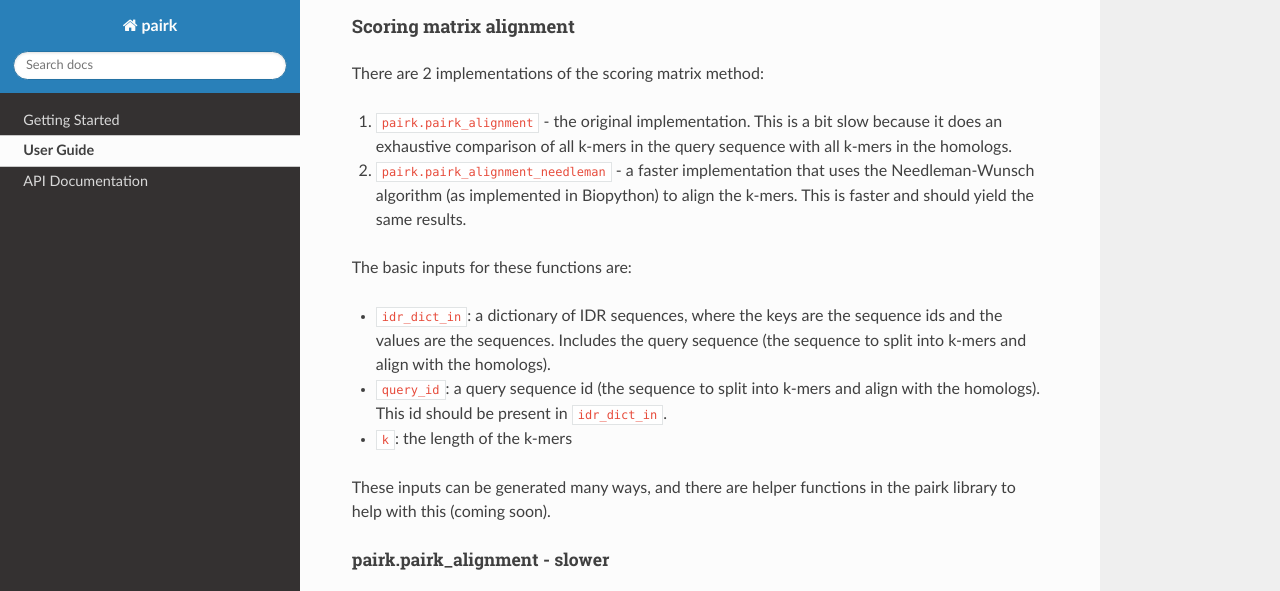
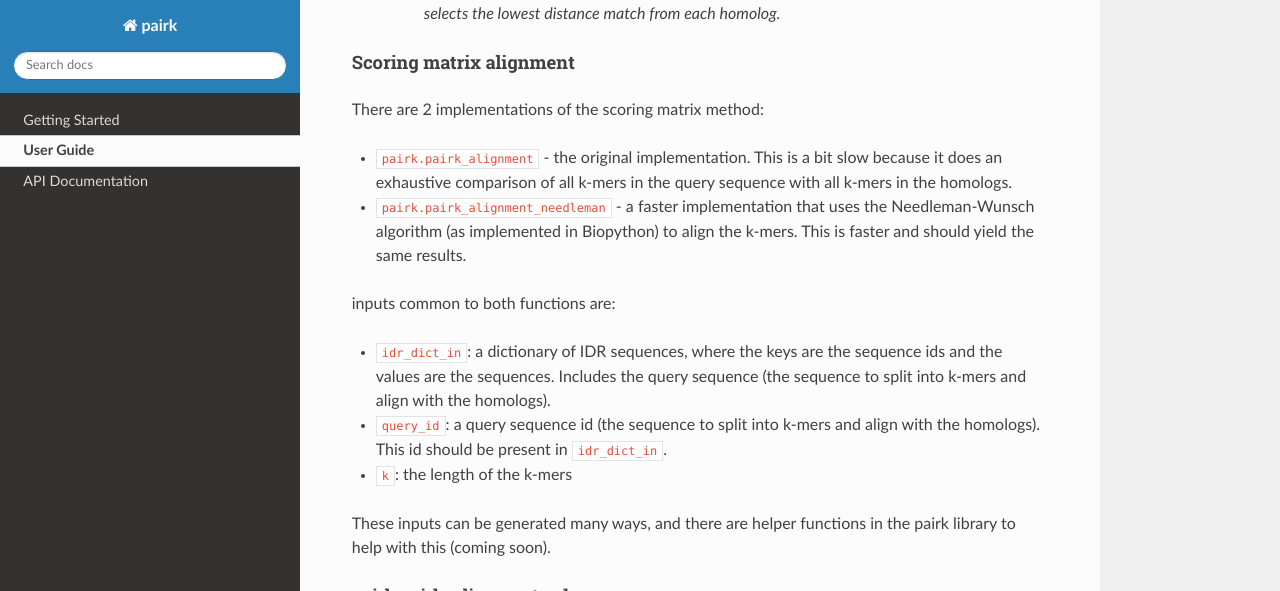
Before and after one commit to jacksonh1/pairk, a Sphinx documentation site: the page built from docs/user_guide.rst, in a window 1280 px wide and 900 px high, scrolled down 2692 px, cut to the strip 0-591 px from the top of the window. Built offline with Sphinx 7.4.7 and the Read the Docs theme 2.0.0, drawn with Linux system fonts in a browser that asks for light colours; the version number could not be read and is left out.

Commit message:
restructured docs a bit

```diff
--- a/docs/getting_started.rst
+++ b/docs/getting_started.rst
@@ -20,14 +20,13 @@ or for an editable install that you can modify:
     pip install -e .
 
 
+Pairk Overview
+""""""""""""""
 
 .. image:: ./images/fragpair_cartoon_v2.png
     :align: center
     :width: 800
 
-
-Pairk Overview
-""""""""""""""
 
 The pairk pipeline is composed of two main steps:
 
--- a/docs/user_guide.rst
+++ b/docs/user_guide.rst
@@ -84,11 +84,11 @@ Step 1: pairwise k-mer alignment
 
 there are 2 main ways to run the k-mer alignment step:
 
-1. `Scoring matrix alignment`_
+* `Scoring matrix alignment`_
 
    * *These methods use a scoring matrix to score the query k-mer to homolog k-mer matches and select the best scoring match from each homolog.*
 
-2. `Embedding distance alignment`_
+* `Embedding distance alignment`_
 
    * *This method uses the Euclidean distance between the query k-mer residue embeddings from a protein large language model (such as ESM2) and homolog k-mer residue embeddings and selects the lowest distance match from each homolog.*
 
@@ -98,11 +98,11 @@ Scoring matrix alignment
 
 There are 2 implementations of the scoring matrix method:
 
-1. ``pairk.pairk_alignment`` - the original implementation. This is a bit slow because it does an exhaustive comparison of all k-mers in the query sequence with all k-mers in the homologs.
-2. ``pairk.pairk_alignment_needleman`` - a faster implementation that uses the Needleman-Wunsch algorithm (as implemented in Biopython) to align the k-mers. This is faster and should yield the same results.
+* ``pairk.pairk_alignment`` - the original implementation. This is a bit slow because it does an exhaustive comparison of all k-mers in the query sequence with all k-mers in the homologs.
+* ``pairk.pairk_alignment_needleman`` - a faster implementation that uses the Needleman-Wunsch algorithm (as implemented in Biopython) to align the k-mers. This is faster and should yield the same results.
 
 
-The basic inputs for these functions are:
+inputs common to both functions are:
 
 * ``idr_dict_in``: a dictionary of IDR sequences, where the keys are the sequence ids and the values are the sequences. Includes the query sequence (the sequence to split into k-mers and align with the homologs).
 * ``query_id``: a query sequence id (the sequence to split into k-mers and align with the homologs). This id should be present in ``idr_dict_in``.
```
